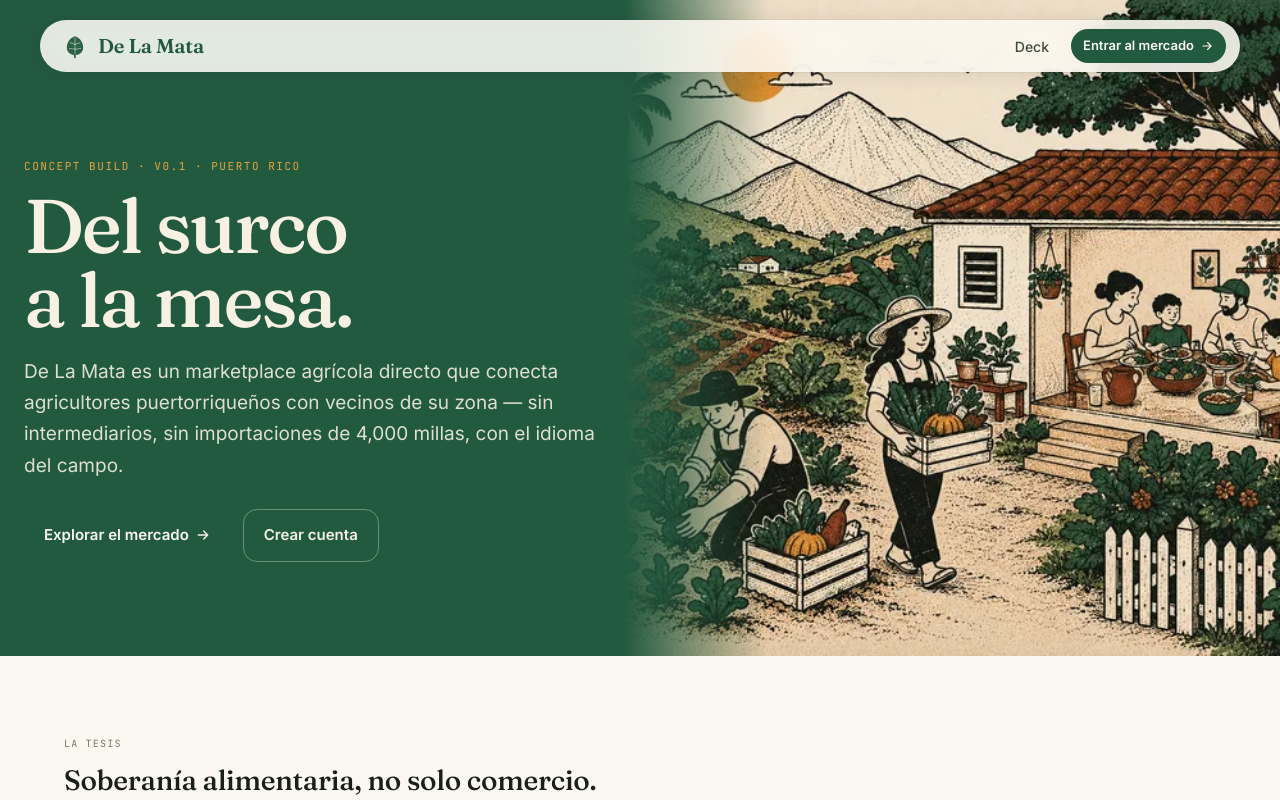
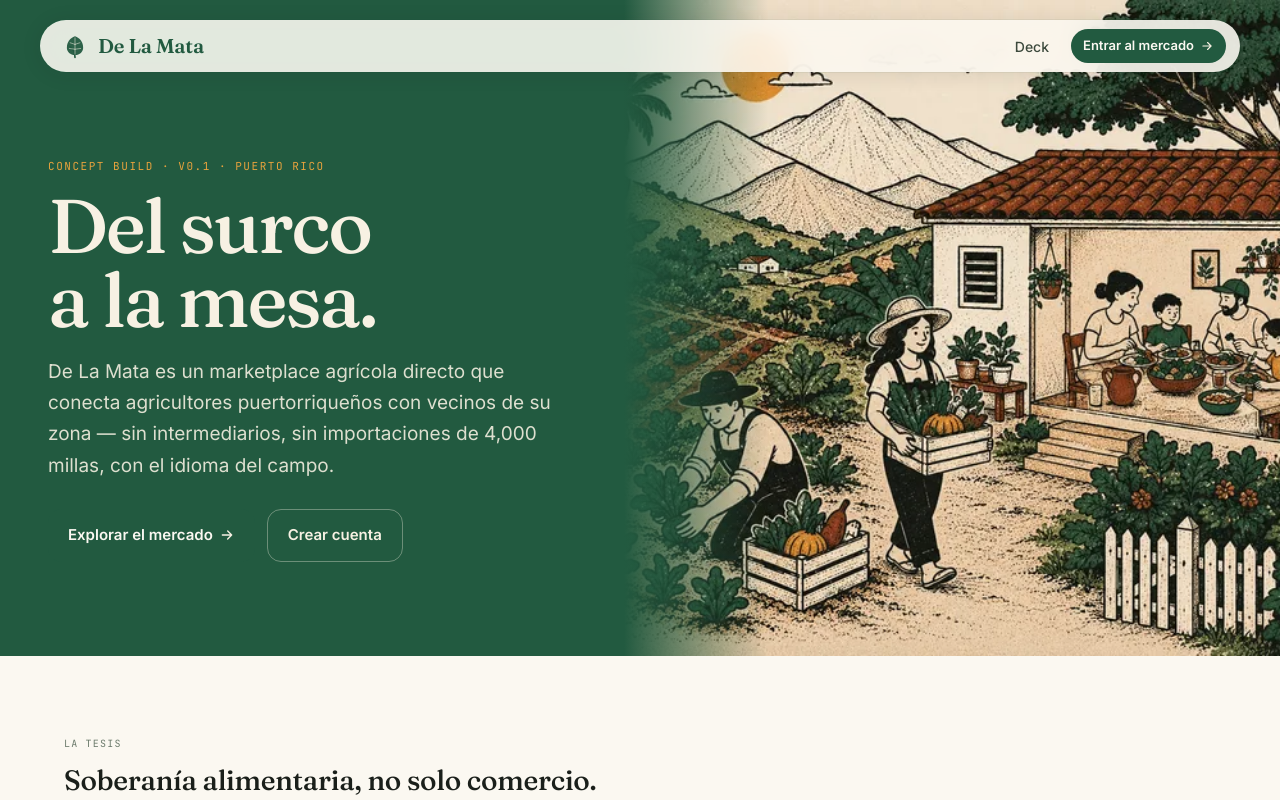
Before and after one commit to mcdesignspur-svg/de-la-mata, a React (Vite) app: page / in a window 1280 px wide. Shown: the top 800 px of the page. Built offline with nearby package versions, Linux system fonts and the light colour scheme.

Commit message:
style(landing): centrar copy del hero en su columna en desktop
- justify-content center en .landing-hero-copy
- Bloque de texto con max-width y padding horizontal simétrico

Co-authored-by: mcdesignspur-svg <mcdesignspur-svg@users.noreply.github.com>

```diff
--- a/src/styles.css
+++ b/src/styles.css
@@ -1272,7 +1272,15 @@ button { font-family: inherit; }
   .landing-hero-copy {
     display: flex;
     align-items: center;
-    padding: calc(20px + 52px + 48px) 0 56px;
+    justify-content: center;
+    padding: calc(20px + 52px + 48px) clamp(24px, 4vw, 48px) 56px;
+  }
+
+  .landing-hero-inner {
+    width: 100%;
+    max-width: 34rem;
+    margin: 0 auto;
+    padding: 0;
   }
 }
 
```
